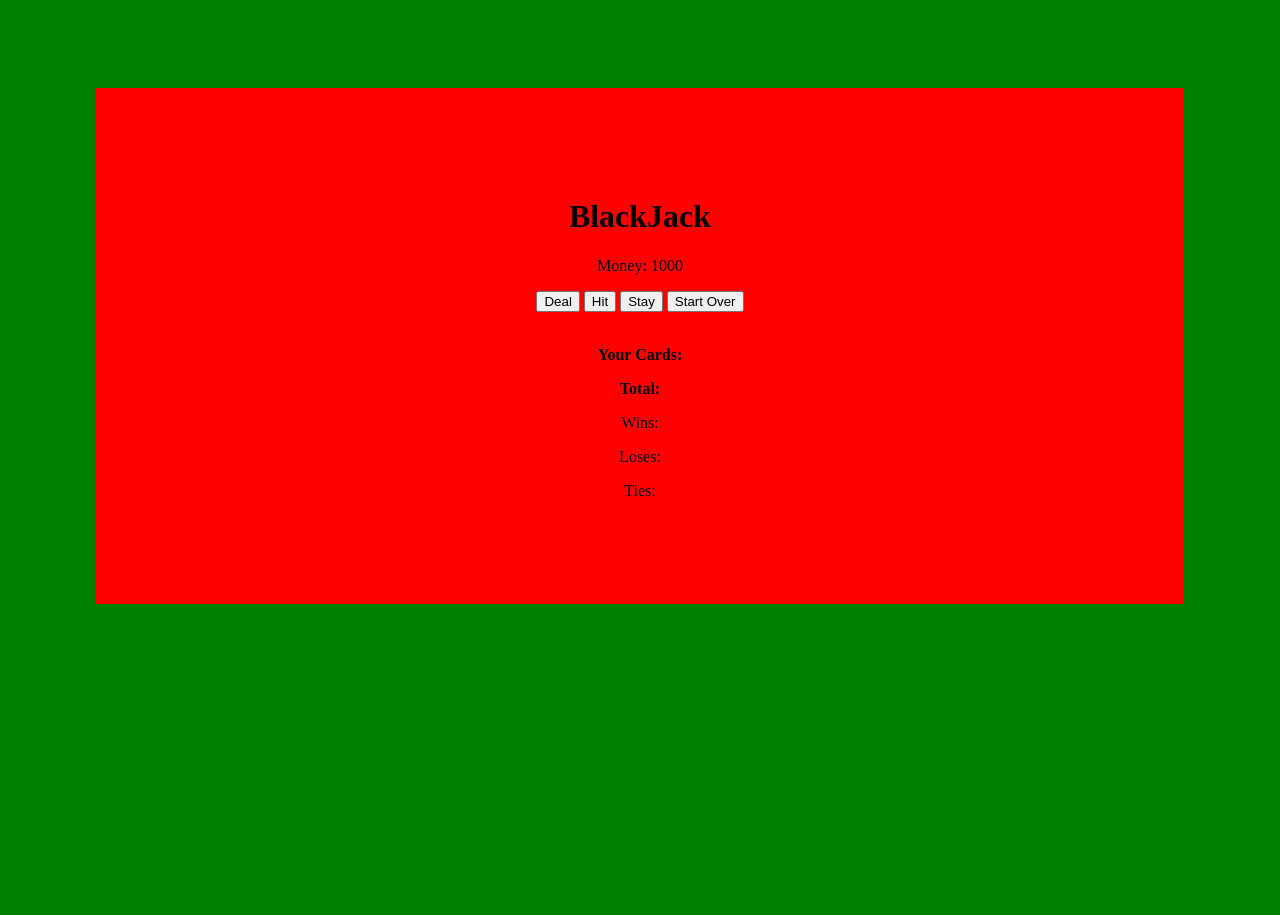
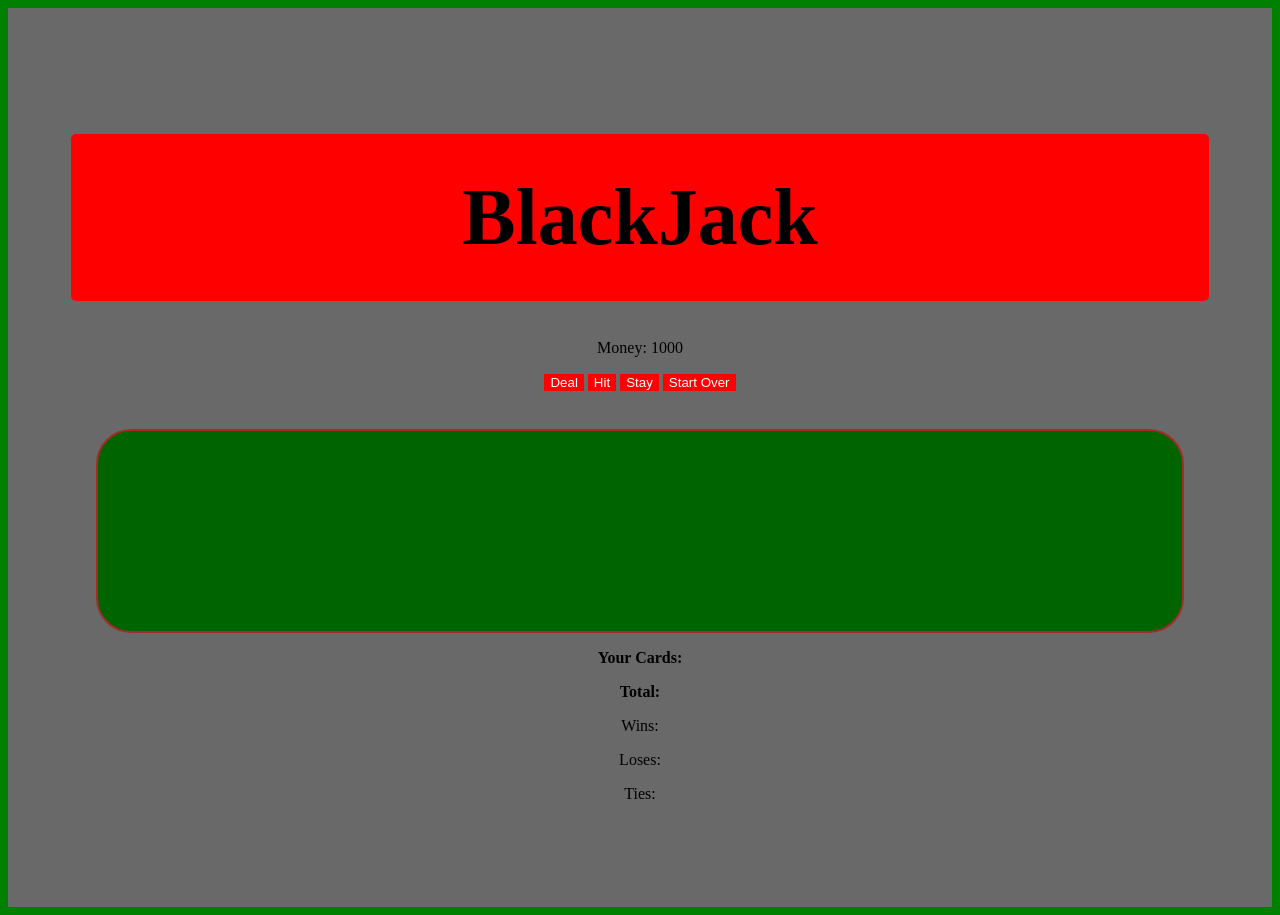
Before and after one commit to DeFuanz/Personal-Project-1---blackJack, a plain HTML site: page index.html in a window 1280 px wide. Before the commit the page ends 800 px from the top, so only its background shows below. Drawn offline with Linux system fonts and the light colour scheme.

Commit message:
added a bit of styling for slightly better UI

```diff
--- a/style.css
+++ b/style.css
@@ -2,38 +2,68 @@ body {
   text-align: center;
   background-color: green;
 }
+
+h1 {
+  font-size: 10vh;
+  background-color: red;
+  padding: 3% 5%;
+  margin: 3% 5%;
+  border-radius: 5px;
+}
+
 #gameBoard {
-  background-color: red;
-  margin: 7%;
+  background-color: dimgrey;
   padding: 7% 0%;
+
 }
 
 #cardShown {
+  background-color:darkgreen;
+  height: 25vh;
   display: flex;
   justify-content: space-around;
   align-content: center;
+  margin-top: 3%;
+  margin-left: 7%;
+  margin-right: 7%;
+  border: 2px solid brown;
+  border-radius: 35px;
 }
 
 #card1 {
   width: 50%;
+  margin-top: 10%;
 }
 
 #card2 {
   width: 50%;
+  margin-top: 10%;
 }
 
 #card3 {
   width: 50%;
+  margin-top: 10%;
 }
 
 #card4 {
   width: 50%;
+  margin-top: 10%;
 }
 
 #card5 {
   width: 50%;
+  margin-top: 10%;
 }
 
 #card6 {
   width: 50%;
+  margin-top: 10%;
 }
+
+button {
+  background-color: red;
+  border: none;
+  color: white;
+  text-align: center;
+  text-decoration: none;
+}
```
